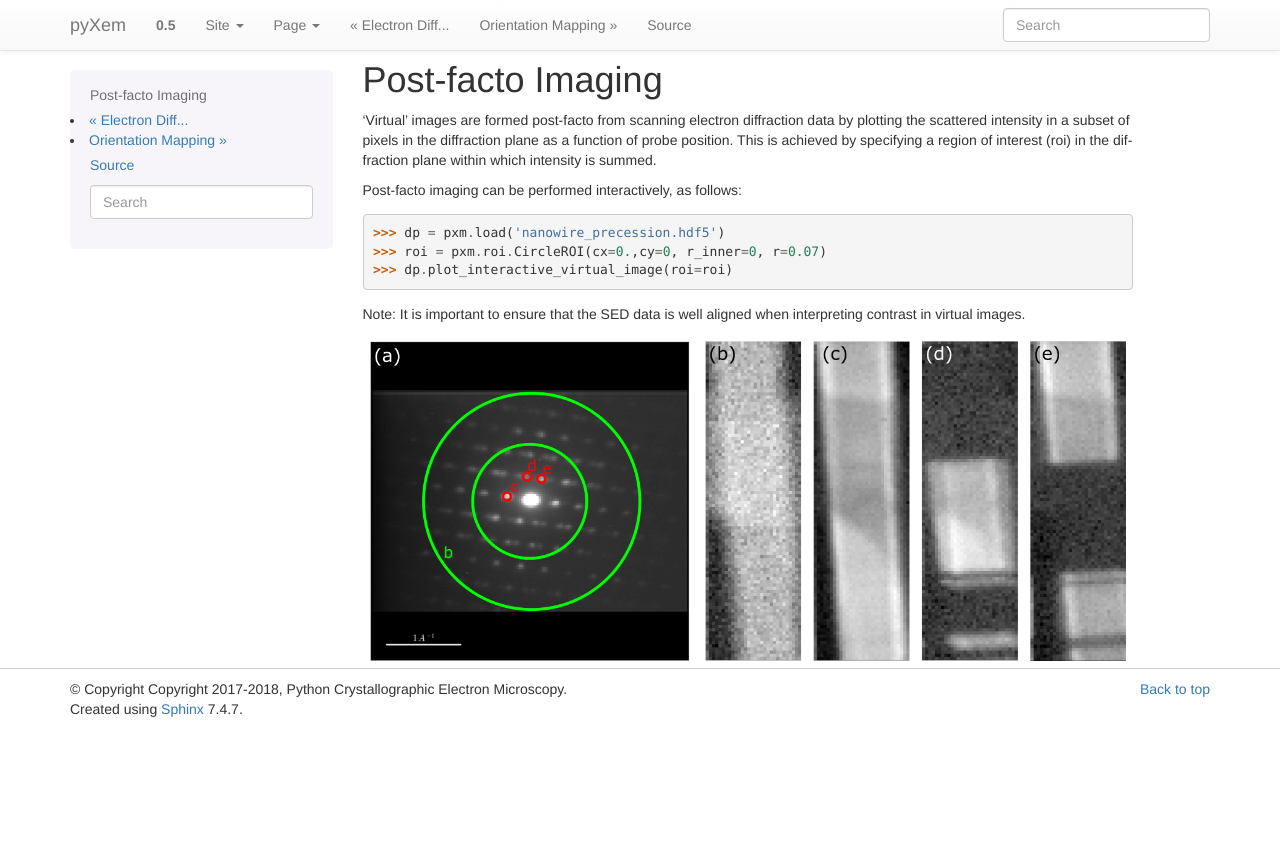
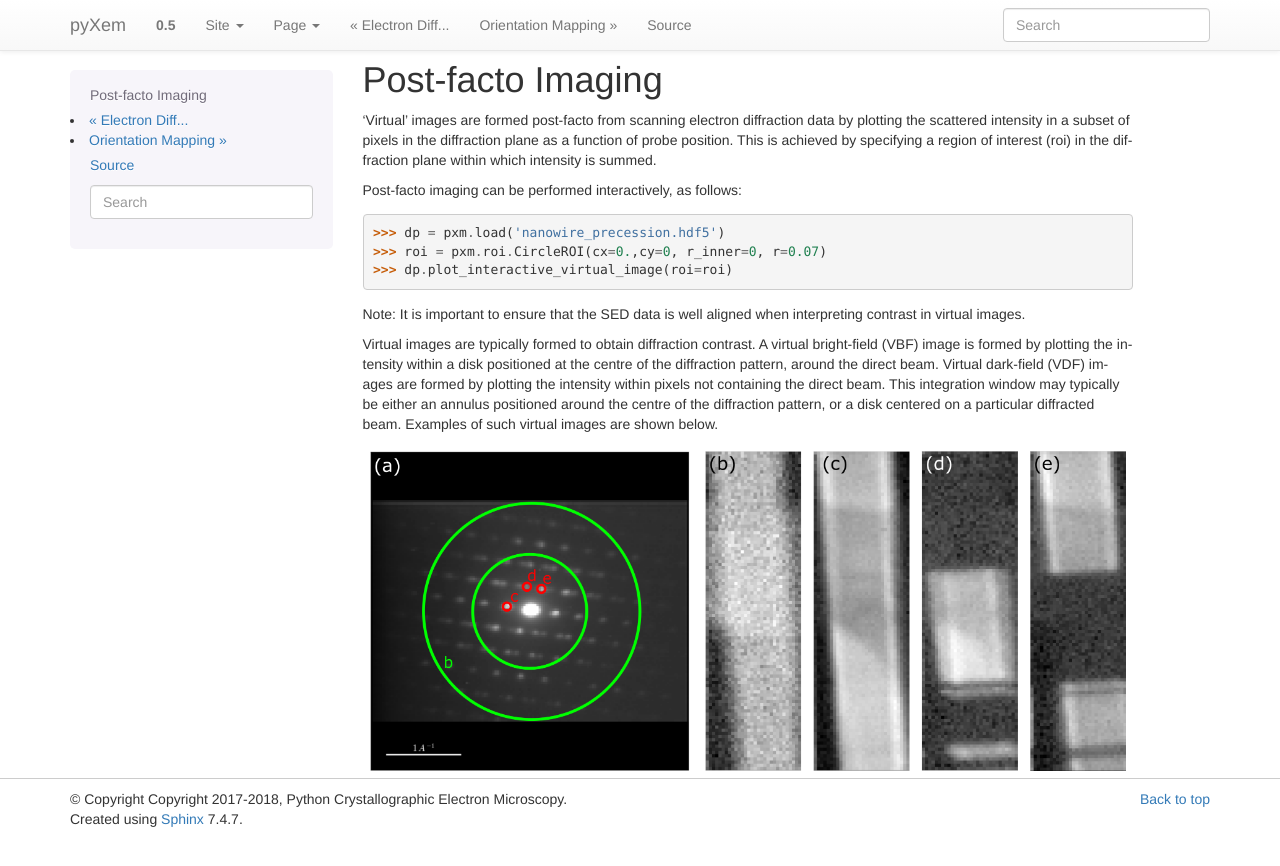
Before and after one commit to pyxem/pyxem, a Sphinx documentation site: the page built from docs/source/post_facto_imaging.rst, in a window 1280 px wide. Shown: the top 866 px of the page. Built offline with Sphinx 7.4.7, drawn with Linux system fonts in a browser that asks for light colours.

Commit message:
tidy version of post-facto imaging

```diff
--- a/docs/source/post_facto_imaging.rst
+++ b/docs/source/post_facto_imaging.rst
@@ -17,6 +17,12 @@ Post-facto imaging can be performed interactively, as follows:
 Note: It is important to ensure that the SED data is well aligned when interpreting
 contrast in virtual images.
 
-
+Virtual images are typically formed to obtain diffraction contrast. A virtual
+bright-field (VBF) image is formed by plotting the intensity within a disk positioned
+at the centre of the diffraction pattern, around the direct beam. Virtual dark-field
+(VDF) images are formed by plotting the intensity within pixels not containing the
+direct beam. This integration window may typically be either an annulus positioned
+around the centre of the diffraction pattern, or a disk centered on a particular
+diffracted beam. Examples of such virtual images are shown below.
 
 .. figure:: images/vdf_example.png
```
